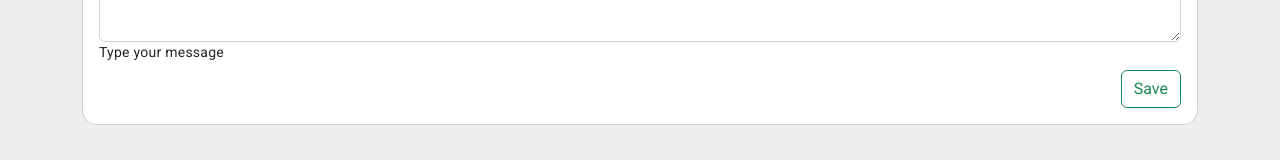
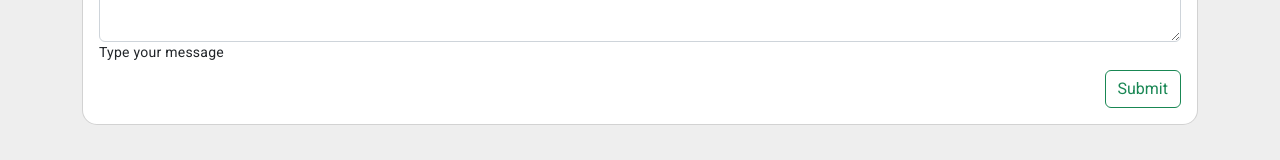
Before and after one commit to luke1212/chat-dnd, an Angular app: page / in a window 1280 px wide. Shown: the part 335-495 px from the top of the page. Built offline with nearby package versions, Linux system fonts and the light colour scheme.

Commit message:
Added Submit Button and Deleted Save Button

```diff
--- a/src/app/dnd-main/dnd-main.component.html
+++ b/src/app/dnd-main/dnd-main.component.html
@@ -87,9 +87,9 @@
                 <button
                   class="btn btn-outline-success d-flex justify-content-end"
                   type="submit"
-                  (click)="onSave()"
+                  (click)="onSubmit()"
                 >
-                  Save
+                  Submit
                 </button>
               </form>
             </div>
```
